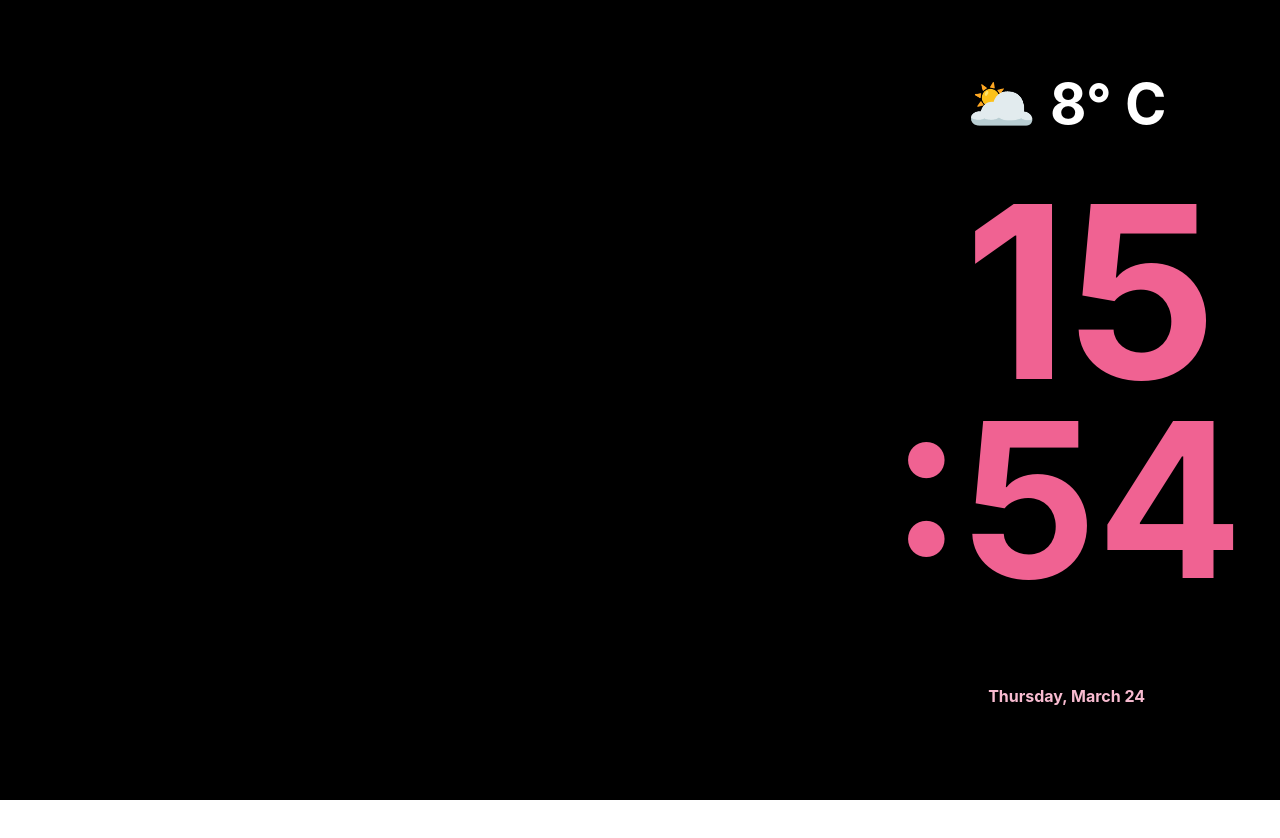
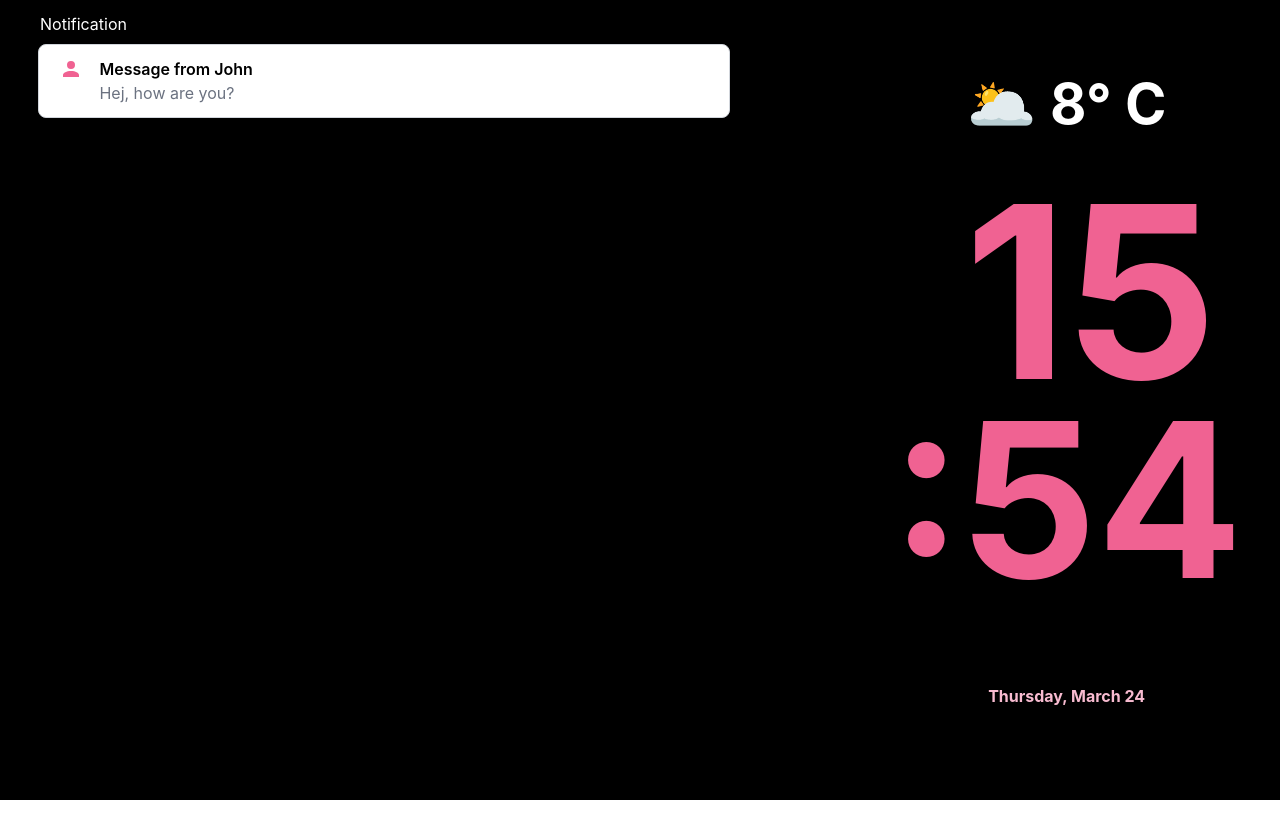
Before and after one commit to jackiefasty/proarm-webapp, a React (Create React App) app: page / in a window 1280 px wide. Shown: the top 838 px of the page. After the commit the page ends 800 px from the top, so only its background shows below. Built offline with nearby package versions, Linux system fonts and the light colour scheme.

Commit message:
Notification panel

```diff
--- a/package.json
+++ b/package.json
@@ -3,6 +3,8 @@
   "version": "0.1.0",
   "private": true,
   "dependencies": {
+    "@mdi/js": "^6.6.95",
+    "@mdi/react": "^1.5.0",
     "@testing-library/jest-dom": "^5.16.2",
     "@testing-library/react": "^12.1.4",
     "@testing-library/user-event": "^13.5.0",
--- a/src/App.css
+++ b/src/App.css
@@ -13,7 +13,7 @@
 
 .bg-img {
   width: 100%;
-  height: auto;
+  height: 100vh;
   z-index: -1;
   transition: opacity .6s;
   opacity: 0;
@@ -23,12 +23,12 @@
 }
 
 .App {
-  text-align: center;
   height: 100vh;
   width: 100vw;
   display: grid;
   grid-template-columns: 2fr 1fr;
   background-size: contain;
+  overflow: hidden;
 }
 
 
--- a/src/App.tsx
+++ b/src/App.tsx
@@ -3,6 +3,7 @@ import React from 'react';
 import Background from './images/bg3.jpg';
 import './App.css';
 import Clock from './components/Clock'
+import NotificationPanel from './components/NotificationPanel'
 
 type S = {
   showBackground: boolean
@@ -37,7 +38,7 @@ class App extends React.Component<{}, S> {
       <h1 className="text-3xl font-bold underline">Hello world!</h1>
       <p>Dio porco <code>src/App.tsx</code> and save to reload {this.state.date.toLocaleTimeString()}.</p>
     </header> */}
-    <div></div>
+    <NotificationPanel />
     <Clock />
   </div>;
   }
--- /dev/null
+++ b/src/common/config.ts
@@ -0,0 +1,6 @@
+export default {
+    colors: {
+        primary: '#f06292',
+        secondary: '#f8bbd0',
+    }
+}
--- /dev/null
+++ b/src/components/NotificationPanel.css
@@ -0,0 +1,8 @@
+.notification-list {
+    height: 100vh;
+    overflow: scroll;
+}
+
+.notification-list > :last-child {
+    margin-bottom: 80vh;
+}
--- /dev/null
+++ b/src/components/NotificationPanel.tsx
@@ -0,0 +1,63 @@
+import React from 'react';
+import './NotificationPanel.css';
+import Notification, { P as NotificationProps } from './gears/Notification'
+import { mdiAccount } from '@mdi/js';
+
+type S = {
+  notifications: NotificationProps[];
+}
+
+
+class NotificationPanel extends React.Component<{}, S> {
+
+  constructor(props: {}) {
+    super(props);
+
+    this.state = { notifications: [] }
+  }
+
+  private addNotificationInterval: NodeJS.Timer | null = null;
+  componentDidMount() {
+    this.addNotificationInterval = setInterval(() => {
+      this.setState((prevState) => ({
+        notifications: [...prevState.notifications, this.getNotification()]
+      }));
+    }, 3000);
+  }
+
+  componentWillUnmount() {
+    if (this.addNotificationInterval)
+      clearInterval(this.addNotificationInterval);
+  }
+
+  getNotification(): NotificationProps {
+    return {
+      icon: mdiAccount,
+      title:'Message from John',
+      text:'Hej, how are you'
+    }
+  }
+
+  render() {
+    return (
+      <div>
+        <div className='header px-10 pt-3 text-white'>
+          Notification
+        </div>
+        <div className='notification-list'>
+          {this.state.notifications.map((n, i) => (
+            <Notification
+              key={i}
+              title='Message from John'
+              text='Hej, how are you?'
+              icon={mdiAccount}
+            />
+            ))}
+        </div>
+      </div>
+    );
+  }
+}
+
+
+export default NotificationPanel;
--- /dev/null
+++ b/src/components/gears/Notification.css
@@ -0,0 +1,3 @@
+.notification {
+  width: 90%;
+}
--- /dev/null
+++ b/src/components/gears/Notification.tsx
@@ -0,0 +1,42 @@
+import React from 'react';
+import Icon from '@mdi/react';
+import config from '../../common/config'
+
+import './Notification.css';
+
+
+export type P = {
+  title: string;
+  text: string;
+  icon: string;
+}
+
+type S = {
+}
+
+
+class Notification extends React.Component<P, S> {
+
+  render() {
+    return (
+      <div className="flex notification my-2">
+        <div className="m-auto notification">
+          <div className="bg-white rounded-lg border-gray-300 border p-3 shadow-lg">
+            <div className="flex flex-row">
+              <div className="px-2">
+              <Icon path={ this.props.icon } size={1} color={config.colors.primary} />
+              </div>
+              <div className="ml-2 mr-6">
+                <span className="font-semibold">{ this.props.title }</span>
+                <span className="block text-gray-500">{ this.props.text }</span>
+              </div>
+            </div>
+          </div>
+        </div>
+      </div>
+    );
+  }
+}
+
+
+export default Notification;
```
Also changed, not shown: 1 other file (tests, documents, lock files or other folders).
